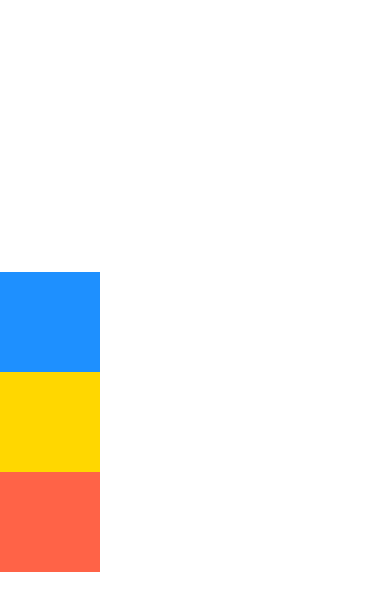
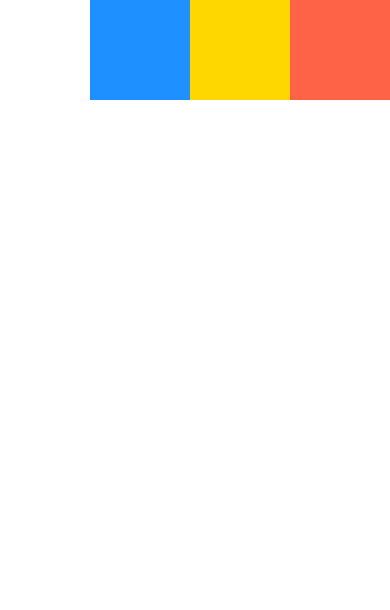
Before and after one commit to prahladinala/expo-react-native, a React Native app: screen / in a window 390 px wide. Shown: the top 610 px of the page. Built offline with nearby package versions, Linux system fonts and the light colour scheme.

Commit message:
React Native Flexbox - justifyContent flex-end

```diff
--- a/App.js
+++ b/App.js
@@ -4,7 +4,7 @@ import { View } from 'react-native';
 export default function App() {
   return (
     // PARENT
-    <View style={{ backgroundColor: "#fff", flex: 1, flexDirection: "column", justifyContent: "center" }}>
+    <View style={{ backgroundColor: "#fff", flex: 1, flexDirection: "row", justifyContent: "flex-end" }}>
       {/* CHILDREN */}
       <View style={{ backgroundColor: "dodgerblue", width: 100, height: 100 }} />
       <View style={{ backgroundColor: "gold", width: 100, height: 100 }} />
```
